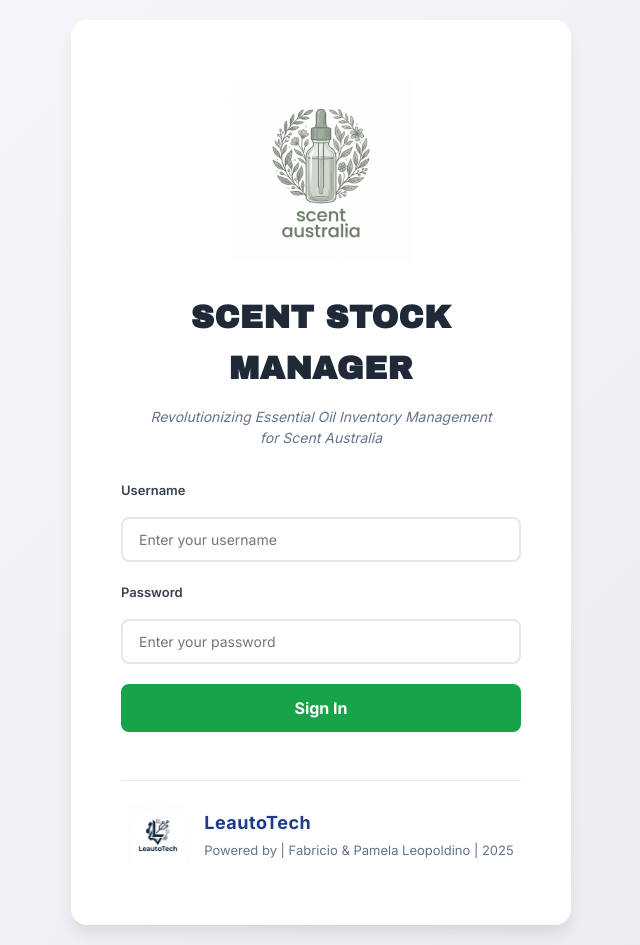
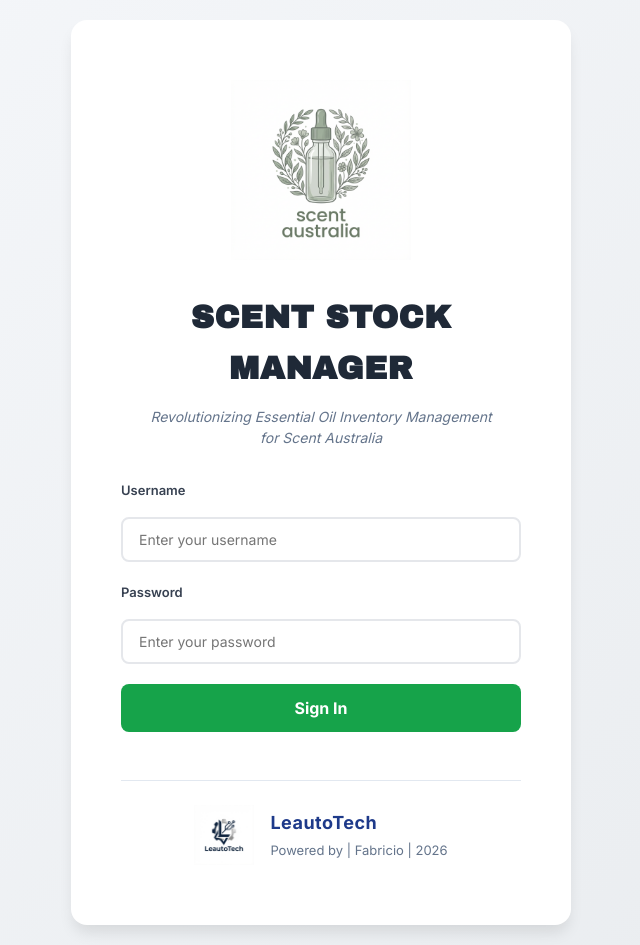
Before and after one commit to FabricioLeopoldino/ScentSystem, a React (Vite) app: page /login in a window 1280 px wide. Shown: the whole page, without its empty margins (319-959 px from the left). Built offline with nearby package versions, Linux system fonts and the light colour scheme; the HTML template or start-up script is replaced by a standard one.

Commit message:
Update footer branding and year in Login component

```diff
--- a/src/pages/Login.jsx
+++ b/src/pages/Login.jsx
@@ -92,10 +92,10 @@
 
         <div className="login-footer">
           <div style={{ display: 'flex', alignItems: 'center', justifyContent: 'center', gap: '16px' }}>
-            <img src="/leautotech.png" alt="Leautotech" style={{ width: '60px', height: '60px', objectFit: 'contain' }} />
+            <img src="/leautotech.png" alt="FL" style={{ width: '60px', height: '60px', objectFit: 'contain' }} />
             <div style={{ display: 'flex', flexDirection: 'column', alignItems: 'flex-start', gap: '2px' }}>
               <span style={{ fontWeight: '700', color: '#1e3a8a', fontSize: '18px', letterSpacing: '0.5px' }}>LeautoTech</span>
-              <span style={{ fontSize: '13px', color: '#64748b' }}>Powered by | Fabricio & Pamela Leopoldino | 2025</span>
+              <span style={{ fontSize: '13px', color: '#64748b' }}>Powered by | Fabricio | 2026</span>
             </div>
           </div>
         </div>
```
